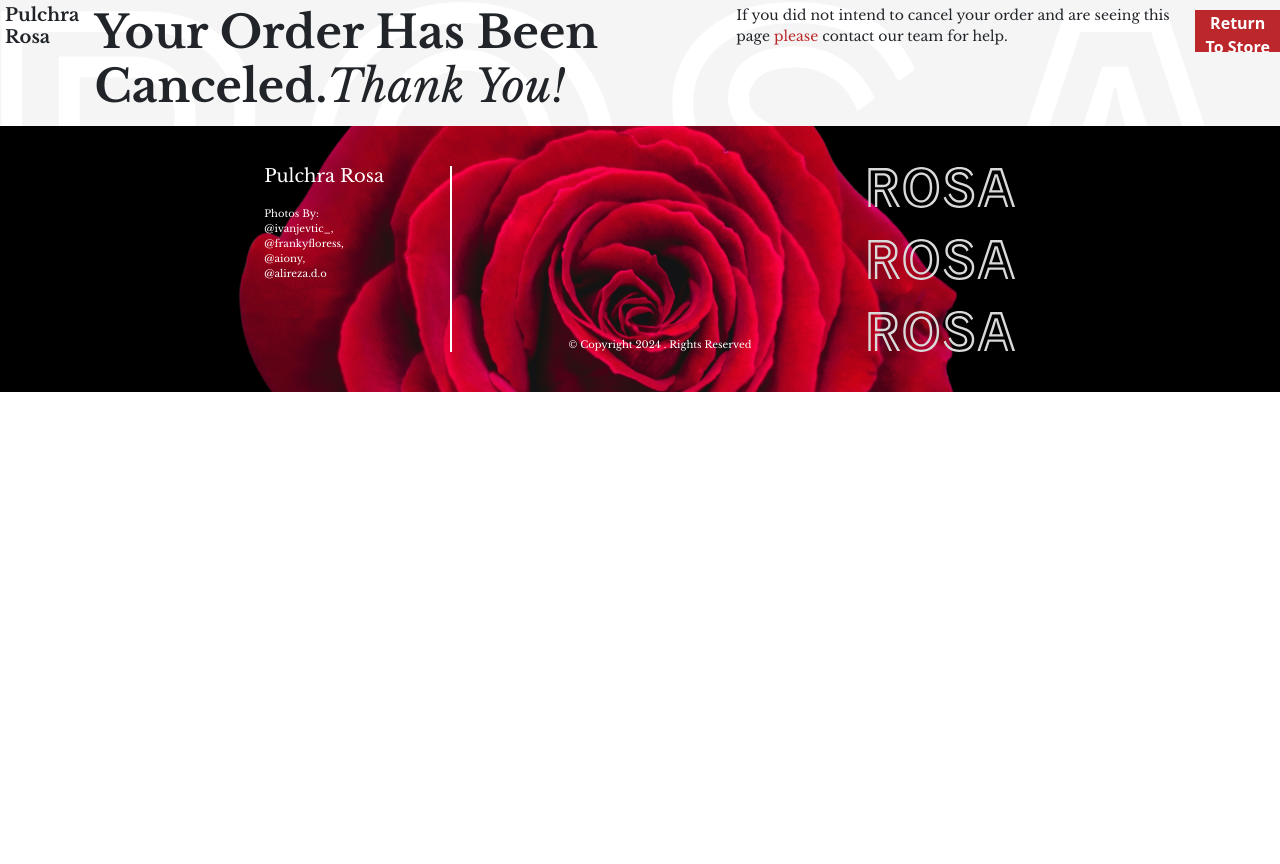
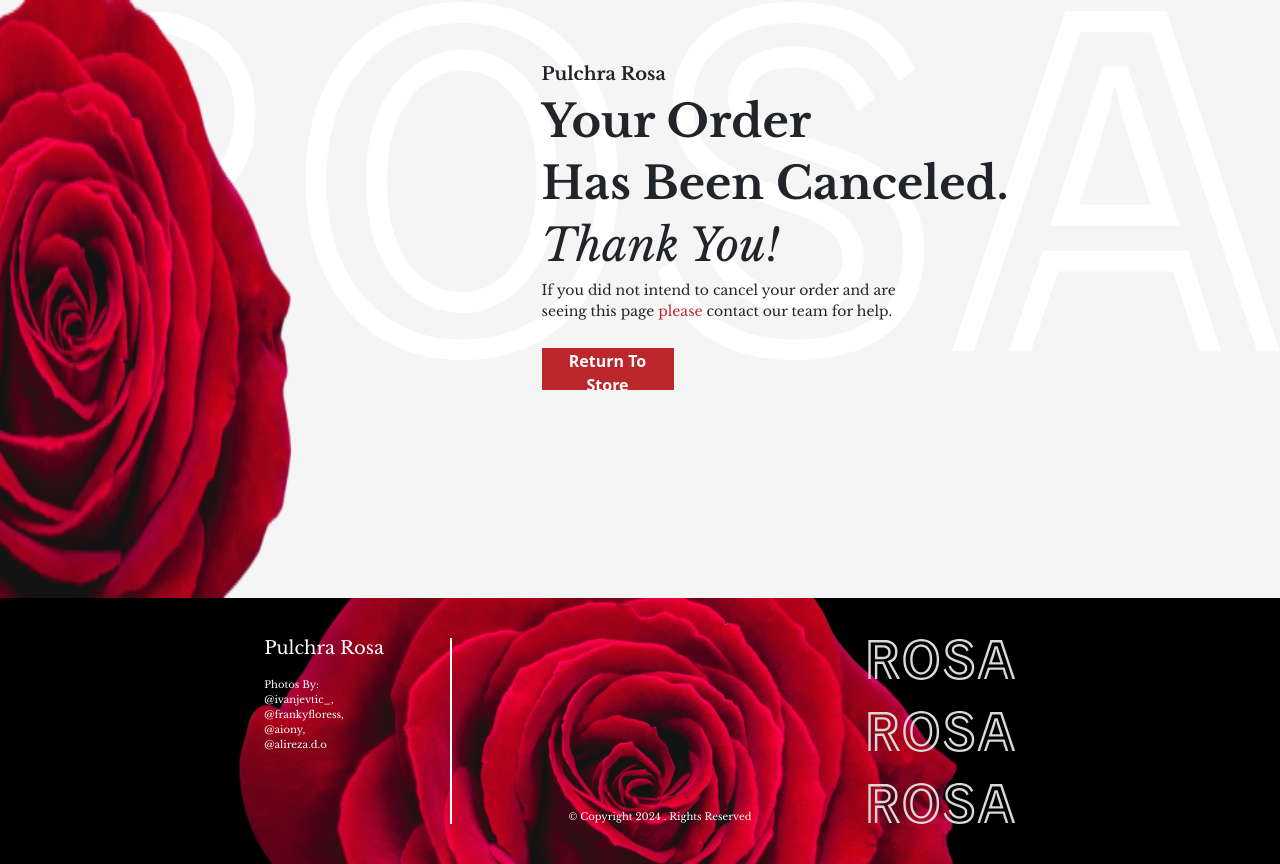
Before and after one commit to grantGCode/Shopping-Cart-Application-Frontend, a React (Create React App) app: page /cancel in a window 1280 px wide. Before the commit the page ends 800 px from the top, so only its background shows below. Built offline with nearby package versions, Linux system fonts and the light colour scheme.

Commit message:
adjust Cancel.jsx desktop css styling

```diff
--- a/src/pages/Cancel.jsx
+++ b/src/pages/Cancel.jsx
@@ -3,8 +3,14 @@ import { CancelStyledContainer} from '../styles/Cancel.styled.js';
 function cancel() {
   return (
     <CancelStyledContainer>
+      <div className='top-image-container'>
+        <img src='./images/ivan-jevtic-cutout.png' alt='unavailable'></img>
+      </div>
+      <div className='cancel-container'>
         <h1 className='header'>Pulchra Rosa</h1>
-      <h2 className='header-two'>Your Order Has Been Canceled.<i className='skinny'>Thank You!</i></h2>
+        <h2 className='header-two'>Your Order</h2>
+        <h2 className='header-two'>Has Been Canceled.</h2>
+        <h2 className='header-two'><i className='skinny'>Thank You!</i></h2>
         <p className='header-description'>
           If you did not intend to cancel your order and
           are seeing this page <span className='red'> please </span>
@@ -13,7 +19,8 @@ function cancel() {
         <div className='button-container'>
           <button className='cta-button'>Return To Store</button>
         </div>
-      <div className="store-container">
+      </div>
+      <div className="cancel-container">
         <div className='bottom-image-container'>
           <img alt='girl-alt-logo' src='./images/aiony-haust-cutout-mobile.png'></img>
         </div>
--- a/src/styles/Cancel.styled.js
+++ b/src/styles/Cancel.styled.js
@@ -30,6 +30,7 @@ export const CancelStyledContainer = styled.div`
   }
 
   .header, .header-two, .header-description {
+    overflow: hidden;
     padding: 0 20px;
   }
 
@@ -90,24 +91,32 @@ export const CancelStyledContainer = styled.div`
     animation: ${moveBackground} 90s ease-in-out infinite;
     padding: 0px;
     display: flex;
-    justify-content: center;
+    justify-content: space-between;
 
     .top-image-container {
       display: block;
+      display: flex;
+      width: 40%;
     }
 
-    .header, .header-two, .header-description {
+    .header, .header-two {
       text-align: left;
-      padding: 5px;
+      overflow: hidden;
     }
 
-    .store-container {
+    .header-description {
+      text-align: left;
+      overflow: hidden;
+      width: 55%;
+    }
+
+    .cancel-container {
       max-width: 1280px;
-      display: flex;
+      margin-top: 5%;
+      margin-bottom: 15%;
     }
 
     .spot-light-container {
-      display: flex;
       justify-content: center;
       align-items: center;
       padding-right: 50px;
@@ -118,6 +127,13 @@ export const CancelStyledContainer = styled.div`
       flex-direction: row;
     }
 
+    .button-container {
+      justify-content: start;
+      margin-bottom: 16px;
+      padding-left: 20px;
+      padding-right: 20px;
+    }
+
     .bottom-image-container{
       display: none;
     }
```
Lines whose indentation alone changed are shown as unchanged.
